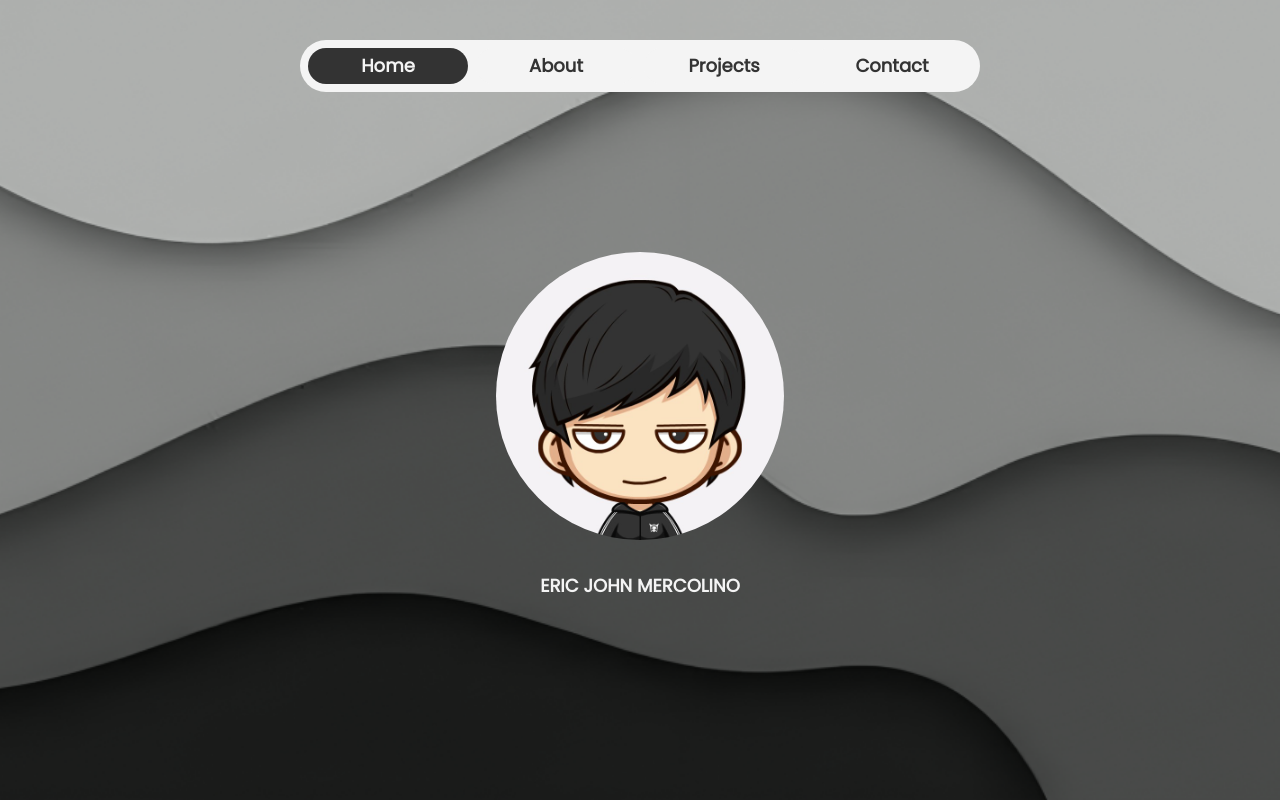
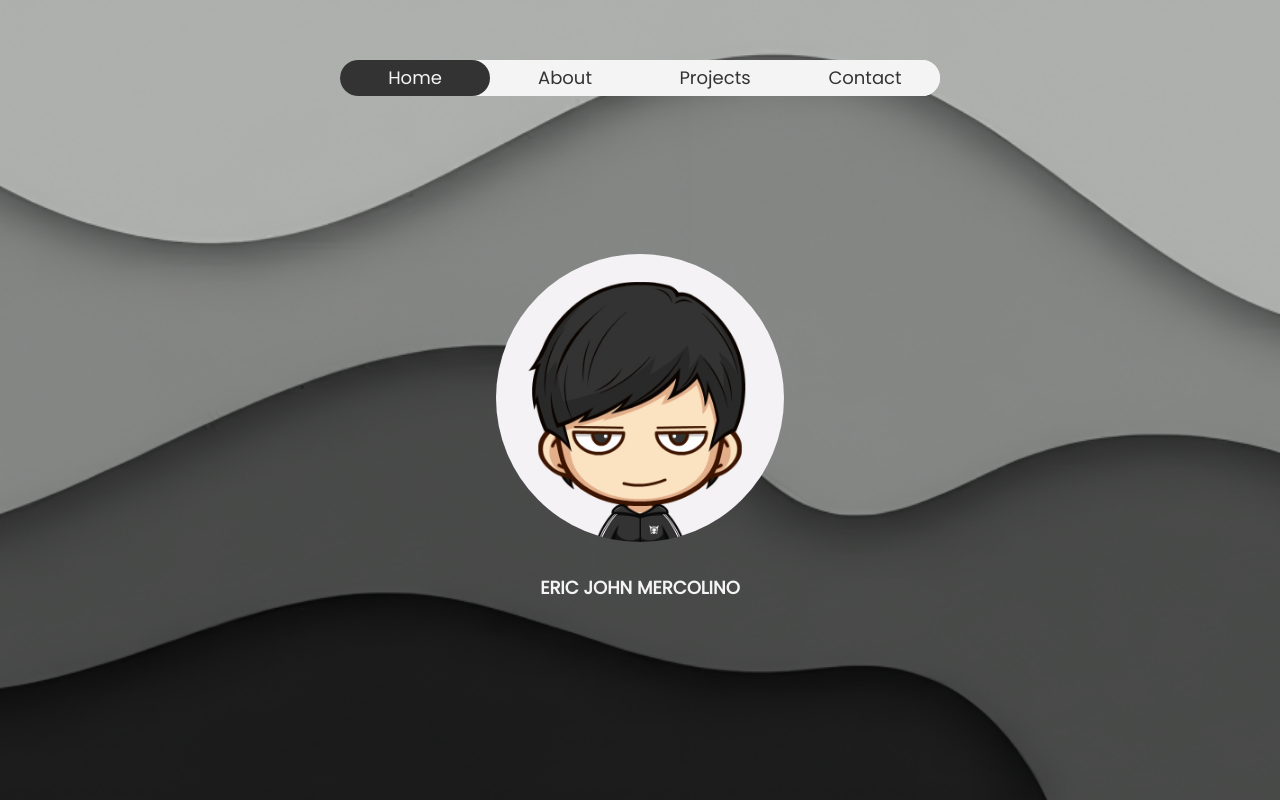
Before and after one commit to carnocentaurus/ReactPortfolio, a React (Vite) app: page / in a window 1280 px wide. Built offline with nearby package versions, Linux system fonts and the light colour scheme.

Commit message:
changed global nav ui

```diff
--- a/src/layout/Layout.tsx
+++ b/src/layout/Layout.tsx
@@ -18,7 +18,8 @@ const Layout: FC = () => {
           flex
           flex-col
           items-center
-          pt-10 sm:pt-20 lg:pt-10"
+          pt-10 sm:pt-20 lg:pt-15
+        "
         style={{
           backgroundImage: 'url(/GrayWaves.png)'
         }}
@@ -30,12 +31,10 @@ const Layout: FC = () => {
           text-[#333]
           bg-[#f4f4f4]
           rounded-full
-          text-base sm:text-2xl lg:text-lg
+          text-sm sm:text-2xl lg:text-lg
           font-poppins
-          font-semibold
-          gap-1 sm:gap-2
-          py-1 sm:py-2
-          px-1 sm:px-2"
+          w-80 sm:w-120 lg:w-150
+        "
         >
           <NavAnchor to="/">Home</NavAnchor>
           <NavAnchor to="/about">About</NavAnchor>
--- a/src/layout/SharedStyles.tsx
+++ b/src/layout/SharedStyles.tsx
@@ -5,7 +5,7 @@ import type { ReactNode, LabelHTMLAttributes, HTMLAttributes } from "react";
 
 // ============= NAV ANCHOR COMPONENT =============
 const BASE_STYLES =
-  "transition-colors w-20 sm:w-30 lg:w-40 py-2 sm:py-2.5 lg:py-1 text-center rounded-full" as const;
+  "transition-colors w-full py-2 sm:py-2.5 lg:py-1 text-center rounded-full" as const;
 
 const INACTIVE_STYLES = "bg-[#f4f4f4] text-[#333] hover:bg-[#333] hover:text-[#f4f4f4]" as const;
 const ACTIVE_STYLES = "bg-[#333] text-[#f4f4f4] hover:opacity-80" as const;
```
